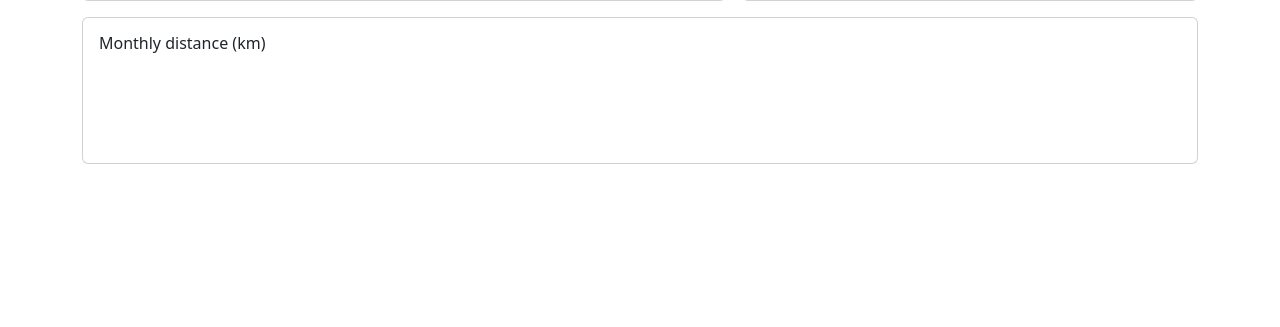
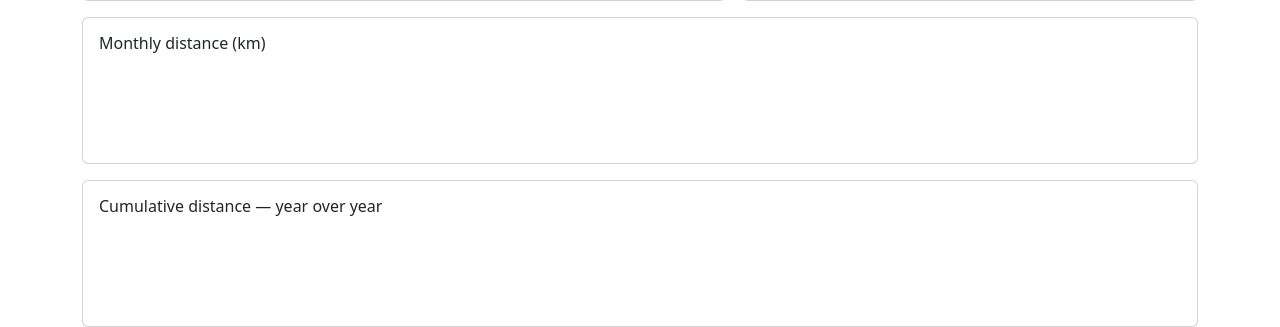
Before and after one commit to kgaut/strava-data, a Symfony app: template templates/dashboard/overview.html.twig in a window 1280 px wide. Shown: the part 670-997 px from the top of the page. Before the commit the page ends 834 px from the top, so only its background shows below. Run offline with Twig, Linux system fonts and the light colour scheme; the template is opened without the code that fills it, so the values that code supplies are empty; some libraries are stand-ins or nearby versions.

Commit message:
feat(stats): cumulative year-over-year line chart on overview
ActivityRepository::cumulativeByYear runs a single Postgres window
function (SUM OVER PARTITION BY year ORDER BY start_date_local) and
returns per-year arrays of {day_of_year, cumulative_km}. No PHP-side
prefix-sum.

Overview page now renders the chart at the bottom: one line per
year, current year drawn bolder, gaps between activity days carried
forward so each line is monotone. Lets you eyeball "where am I vs.
same date last year".

```diff
--- a/src/Controller/DashboardController.php
+++ b/src/Controller/DashboardController.php
@@ -4,6 +4,7 @@ declare(strict_types=1);
 
 namespace App\Controller;
 
+use App\Repository\ActivityRepository;
 use App\Service\Stats\Filters;
 use App\Service\Stats\StatsService;
 use App\Service\Strava\AthleteProvider;
@@ -17,6 +18,7 @@ final class DashboardController extends AbstractController
     public function __construct(
         private readonly StatsService $stats,
         private readonly AthleteProvider $athleteProvider,
+        private readonly ActivityRepository $activityRepository,
     ) {
     }
 
@@ -40,6 +42,7 @@ final class DashboardController extends AbstractController
             'by_year' => $data['by_year'],
             'by_month' => $data['by_month'],
             'by_sport' => $data['by_sport'],
+            'cumulative_by_year' => $this->activityRepository->cumulativeByYear($athlete),
         ]);
     }
 }
--- a/templates/dashboard/overview.html.twig
+++ b/templates/dashboard/overview.html.twig
@@ -72,6 +72,11 @@
         <h2 class="h6">Monthly distance (km)</h2>
         <canvas id="chart-months" height="80"></canvas>
     </div></div>
+
+    <div class="card mt-3"><div class="card-body">
+        <h2 class="h6">Cumulative distance — year over year</h2>
+        <canvas id="chart-cumulative" height="80"></canvas>
+    </div></div>
 {% endblock %}
 
 {% block javascripts %}
@@ -119,5 +124,50 @@
         },
         options: {responsive: true, plugins: {legend: {display: false}}}
     });
+
+    const cumulative = {{ cumulative_by_year|json_encode|raw }};
+    const cumulativeYears = Object.keys(cumulative).sort();
+    if (cumulativeYears.length > 0) {
+        // Build a 1..366 axis and project each year onto it. Carry the last cumulative value forward
+        // so the line is monotone between activity days.
+        const days = Array.from({length: 366}, (_, i) => i + 1);
+        const palette = ['#fc4c02', '#0d6efd', '#198754', '#6f42c1', '#dc3545', '#fd7e14', '#20c997', '#6610f2'];
+        const datasets = cumulativeYears.map((year, idx) => {
+            const points = cumulative[year];
+            const series = new Array(366).fill(null);
+            let last = 0;
+            let pi = 0;
+            for (let d = 0; d < 366; d++) {
+                while (pi < points.length && points[pi].day <= d + 1) {
+                    last = points[pi].cumulative_km;
+                    pi++;
+                }
+                series[d] = last > 0 ? +last.toFixed(1) : null;
+            }
+            const isCurrent = +year === new Date().getFullYear();
+            return {
+                label: year,
+                data: series,
+                borderColor: palette[idx % palette.length],
+                backgroundColor: palette[idx % palette.length],
+                fill: false,
+                borderWidth: isCurrent ? 2.5 : 1.5,
+                pointRadius: 0,
+                tension: 0.05,
+            };
+        });
+        new Chart(document.getElementById('chart-cumulative'), {
+            type: 'line',
+            data: {labels: days, datasets},
+            options: {
+                responsive: true,
+                interaction: {mode: 'index', intersect: false},
+                scales: {
+                    x: {ticks: {callback: (v) => v % 30 === 0 ? `D${v}` : ''}},
+                    y: {title: {display: true, text: 'cumulative km'}},
+                },
+            },
+        });
+    }
 </script>
 {% endblock %}
```
Also changed, not shown: src/Repository/ActivityRepository.php (+36 -0 lines).
